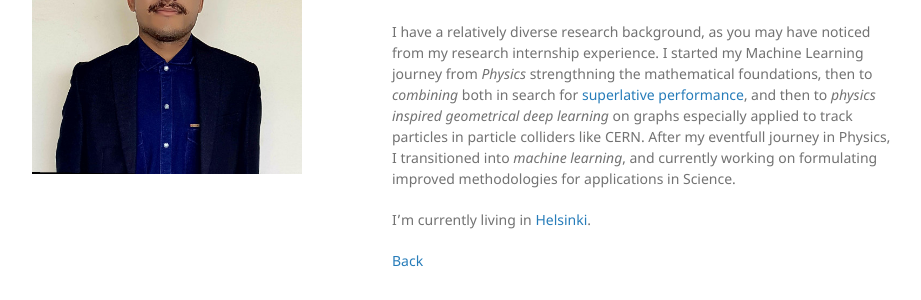
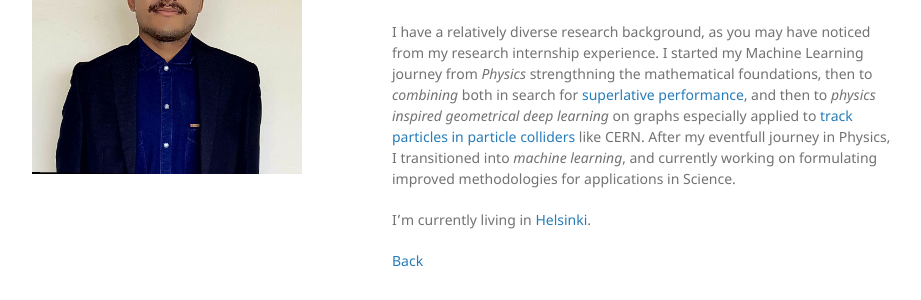
Before and after one commit to yoverma/yoerma.github.io, a Jekyll site: the page built from more_about_me.md, in a window 1280 px wide. Shown: the part 205-505 px from the top of the page, without its empty margins (178-1099 px from the left). Built offline with Jekyll 4.4.1, drawn with Linux system fonts in a browser that asks for light colours; our own code applies the rules of GitHub Pages for plain Markdown files; the repository's description, which GitHub fills in, is left out; part of the change alters nothing that is shown.

```diff
--- a/more_about_me.md
+++ b/more_about_me.md
@@ -3,7 +3,7 @@
 I earned my Integrated B.S. - M.S. in Physics and Data Science from [IISER Mohali](https://www.iisermohali.ac.in/). I have done several internships on intersection of Machine Learning and Experimental High Energy Physics at [CERN](https://home.cern/) in [CMS Experiment](https://home.cern/science/experiments/cms) ,[EPP lab, UZH](https://www.physik.uzh.ch/en/groups/kilminster.html) with Yuta, Arne, Stefanos and Izaak , [PPSP, IFJ PAN](https://www.ifj.edu.pl/) with Rafał Staszewski and Marcin Wolter, and [IAS,Kolkata](https://www.ias.ac.in/) with Ritesh K. Singh.
 
 
-I have a relatively diverse research background, as you may have noticed from my research internship experience. I started my Machine Learning journey from _Physics_ strengthning the mathematical foundations, then to _combining_ both in search for [superlative performance](https://www.pnnl.gov/explainer-articles/physics-informed-machine-learning), and then to _physics inspired geometrical deep learning_ on graphs especially applied to track particles in particle colliders like CERN. After my eventfull journey in Physics, I transitioned into _machine learning_, and currently working on formulating improved methodologies for applications in Science.
+I have a relatively diverse research background, as you may have noticed from my research internship experience. I started my Machine Learning journey from _Physics_ strengthning the mathematical foundations, then to _combining_ both in search for [superlative performance](https://www.pnnl.gov/explainer-articles/physics-informed-machine-learning), and then to _physics inspired geometrical deep learning_ on graphs especially applied to [track particles in particle colliders](https://news.fnal.gov/2020/09/the-next-big-thing-the-use-of-graph-neural-networks-to-discover-particles/) like CERN. After my eventfull journey in Physics, I transitioned into _machine learning_, and currently working on formulating improved methodologies for applications in Science.
 
 I'm currently living in [Helsinki](./Helsinki.png).
 
```
